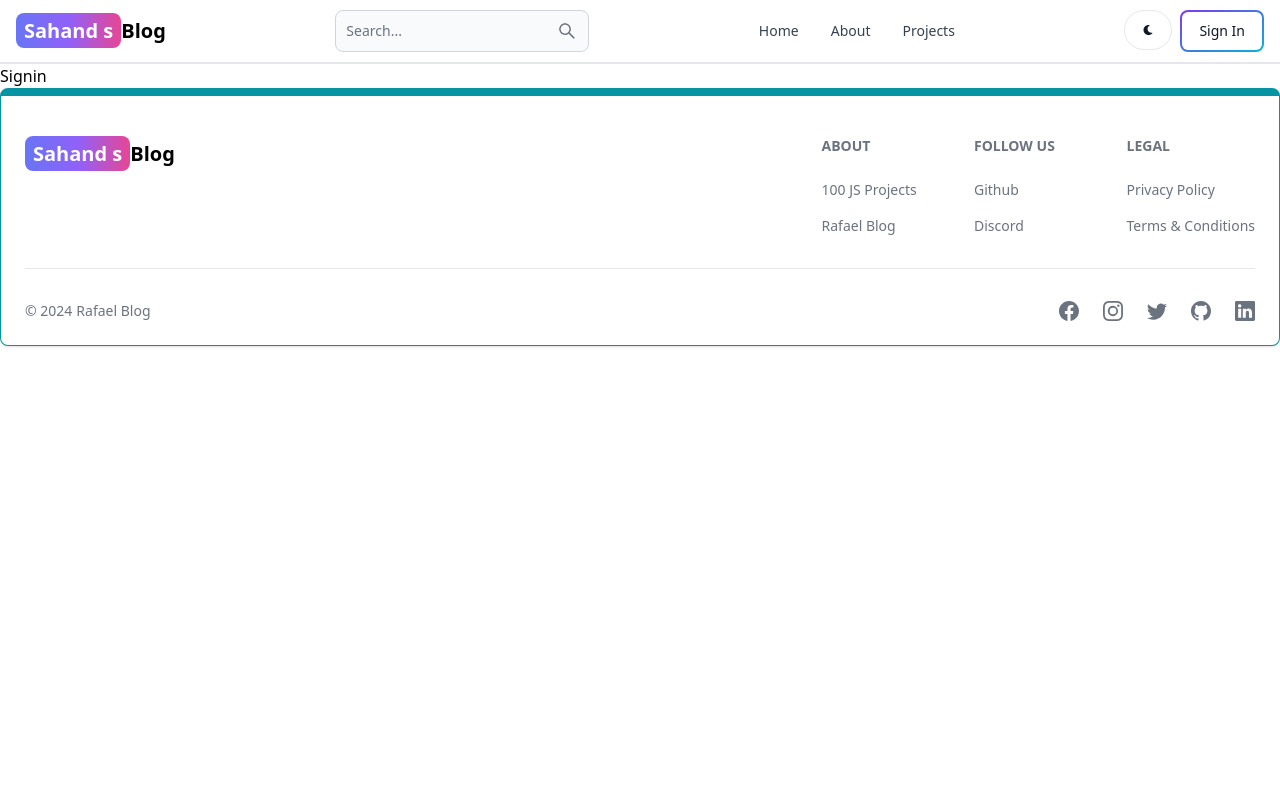
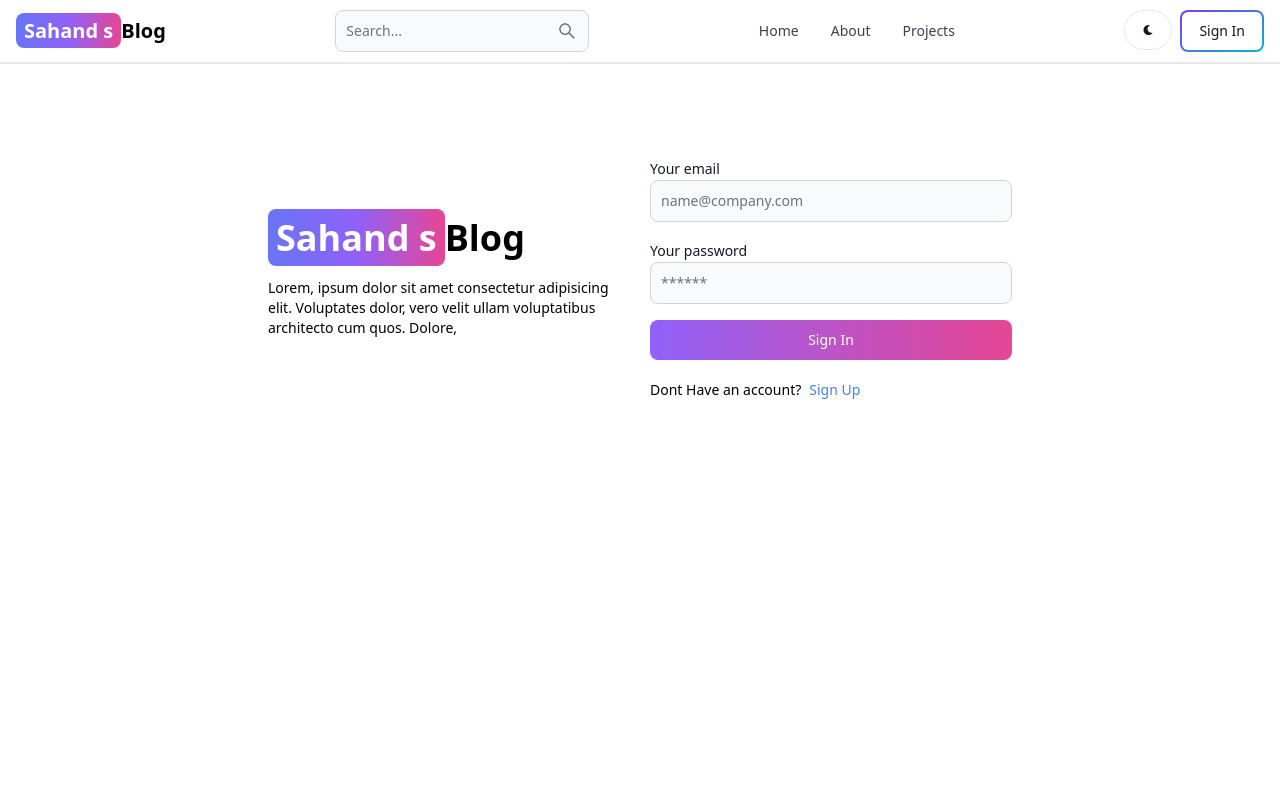
Before and after one commit to RafaelBispoSantos/MERN-Blog, a React (Vite) app in the folder client/: page /sign-in in a window 1280 px wide. Shown: the top 800 px of the page. Built offline with nearby package versions, Linux system fonts and the light colour scheme.

Commit message:
complete signin page functionality

```diff
--- a/client/src/pages/SignIn.jsx
+++ b/client/src/pages/SignIn.jsx
@@ -1,5 +1,109 @@
-function Signin() {
-  return <div>Signin</div>;
+/* eslint-disable no-unused-vars */
+import { Alert, Button, Label, Spinner, TextInput } from "flowbite-react";
+import { useState } from "react";
+import { Link, useNavigate } from "react-router-dom";
+function SignIn() {
+  const [formData, setFormData] = useState({});
+  const [errorMessage, setErrorMessage] = useState(null);
+  const [loading, setloading] = useState(false);
+  const navigate = useNavigate();
+  const handleChange = (e) => {
+    setFormData({ ...formData, [e.target.id]: e.target.value.trim() });
+  };
+  const handleSubmit = async (e) => {
+    e.preventDefault();
+    if ( !formData.email || !formData.password) {
+      return setErrorMessage("Please fill out all fields");
+    }
+    try {
+      setloading(true);
+      const res = await fetch("/api/auth/signin", {
+        method: "POST",
+        headers: { "Content-Type": "application/json" },
+        body: JSON.stringify(formData),
+      });
+      const data = await res.json();
+      if (data.success === false) {
+        return setErrorMessage(data.message);
+      }
+      setloading(false);
+      if(res.ok){
+        navigate('/')
+      }
+    } catch (error) {
+      setErrorMessage(error.message);
+      setloading(false);
+    }
+  };
+  return (
+    <div className="min-h-screen mt-20">
+      <div className="flex p-3 max-w-3xl mx-auto flex-col md:flex-row md:items-center gap-5">
+        {/*left*/}
+        <div className="flex-1">
+          <Link to="/" className="  font-bold dark:text-white text-4xl">
+            <span className="px-2 py-1 bg-gradient-to-r from-indigo-500 via-purple-500 to-pink-500 rounded-lg text-white">
+              Sahand s
+            </span>
+            Blog
+          </Link>
+          <p className="text-sm mt-5">
+            Lorem, ipsum dolor sit amet consectetur adipisicing elit. Voluptates
+            dolor, vero velit ullam voluptatibus architecto cum quos. Dolore,
+          </p>
+        </div>
+
+        {/*rignt*/}
+        <div className="flex-1">
+          <form className="flex flex-col gap-4" onSubmit={handleSubmit}>
+
+            <div>
+              <Label value="Your email" />
+              <TextInput
+                type="email"
+                placeholder="name@company.com"
+                id="email"
+                onChange={handleChange}
+              />
+            </div>
+            <div>
+              <Label value="Your password" />
+              <TextInput
+                type="password"
+                placeholder="******"
+                id="password"
+                onChange={handleChange}
+              />
+            </div>
+            <Button
+              gradientDuoTone="purpleToPink"
+              type="submit"
+              disabled={loading}
+            >
+              {loading ? (
+                <>
+                  <Spinner size="sm" />
+                  <span className="pl-3">Loading...</span>
+                </>
+              ) : (
+                "Sign In"
+              )}
+            </Button>
+          </form>
+          <div className="flex gap-2 text-sm mt-5">
+            <span>Dont Have an account?</span>
+            <Link to="/sign-up" className="text-blue-500">
+              Sign Up
+            </Link>
+          </div>
+          {errorMessage && (
+            <Alert className="mt-5" color="failure">
+              {errorMessage}
+            </Alert>
+          )}
+        </div>
+      </div>
+    </div>
+  );
 }
 
-export default Signin;
+export default SignIn;
```
